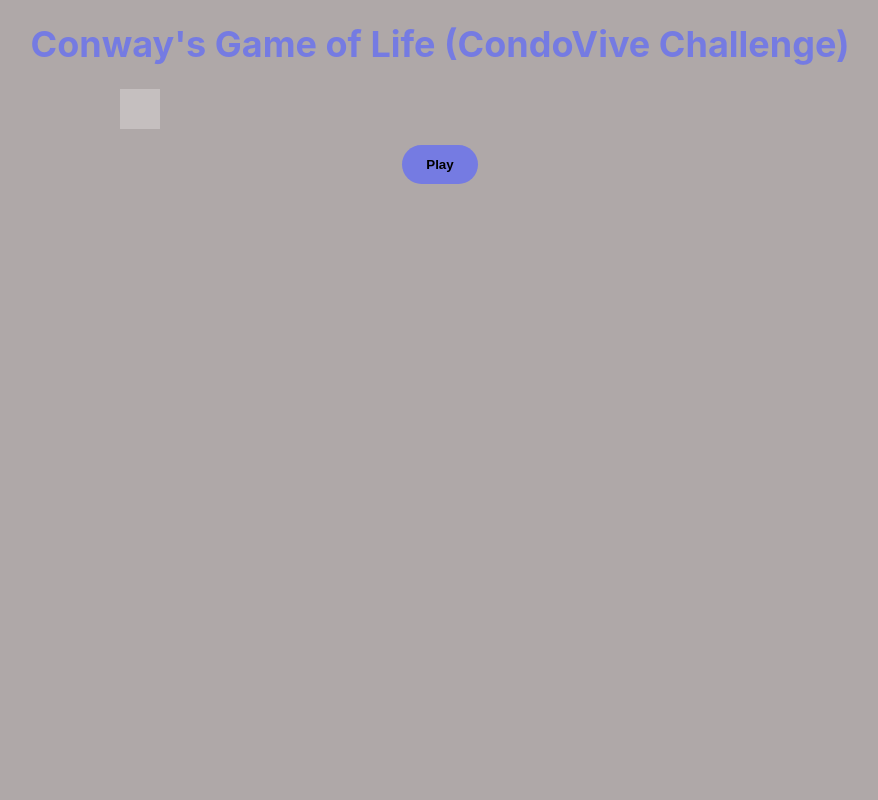
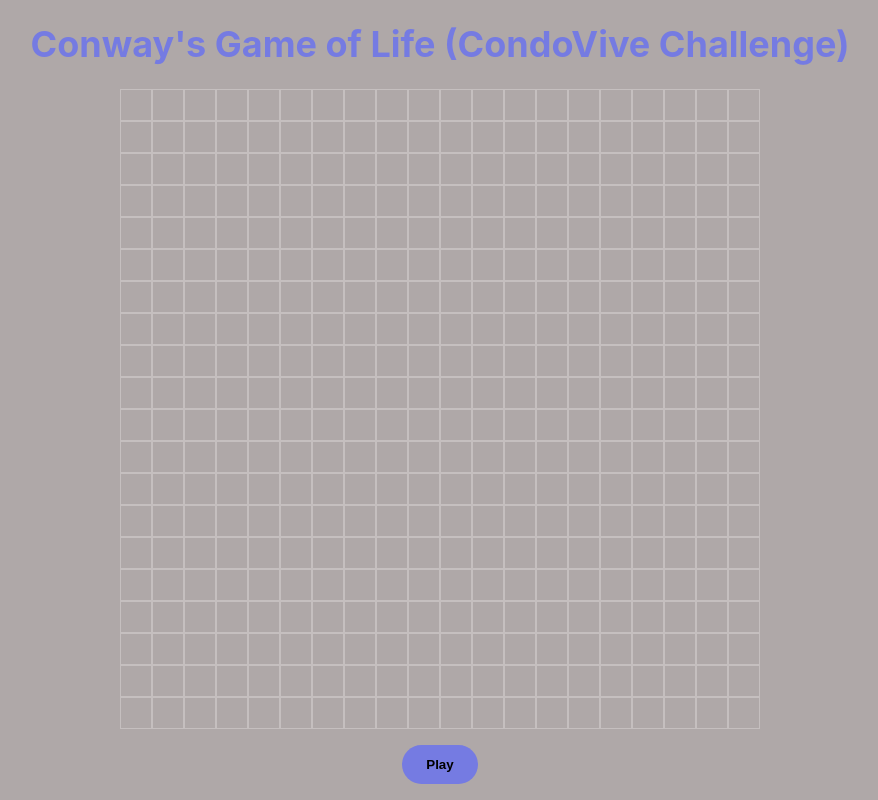
Before and after one commit to EdsonRosales/CondoVive-Challenge, a React (Create React App) app: page / in a window 1280 px wide. Shown: the whole page, without its empty margins (200-1078 px from the left). Built offline with nearby package versions, Linux system fonts and the light colour scheme; the HTML template or start-up script is replaced by a standard one.

Commit message:
New props to works with the neighbors of each cell and compare their state

```diff
--- a/src/components/Cell.jsx
+++ b/src/components/Cell.jsx
@@ -22,4 +22,18 @@ const StyledSpan = styled.span`
     ` : ""};
 `
 
-export default StyledSpan
+const Cell = ({ alive, playing, clicking, setGrid, row, column, grid }) => {
+    const updateCell = () => {
+        if (clicking && !playing && !grid[row][column]) {
+            setGrid(prevGrid => {
+                const newGrid = [...prevGrid];
+                newGrid[row][column] = 1;
+                return newGrid;
+            });
+        }
+    };
+
+    return (<StyledSpan onMouseMove={updateCell} gridSize={grid.length} alive={alive} onClick={updateCell} />);
+};
+
+export default Cell
--- a/src/components/Grid.jsx
+++ b/src/components/Grid.jsx
@@ -36,6 +36,13 @@ const Grid = ({ grid, setGrid, playing }) => {
                             row.map((value, cellIndex) =>
                                 <Cell
                                     alive={value}
+                                    grid={grid}
+                                    playing={playing}
+                                    key={`${rowIndex}-${cellIndex}`}
+                                    clicking={clicking}
+                                    row={rowIndex}
+                                    column={cellIndex}
+                                    setGrid={setGrid}
                                 />
                             )
                         }
```
